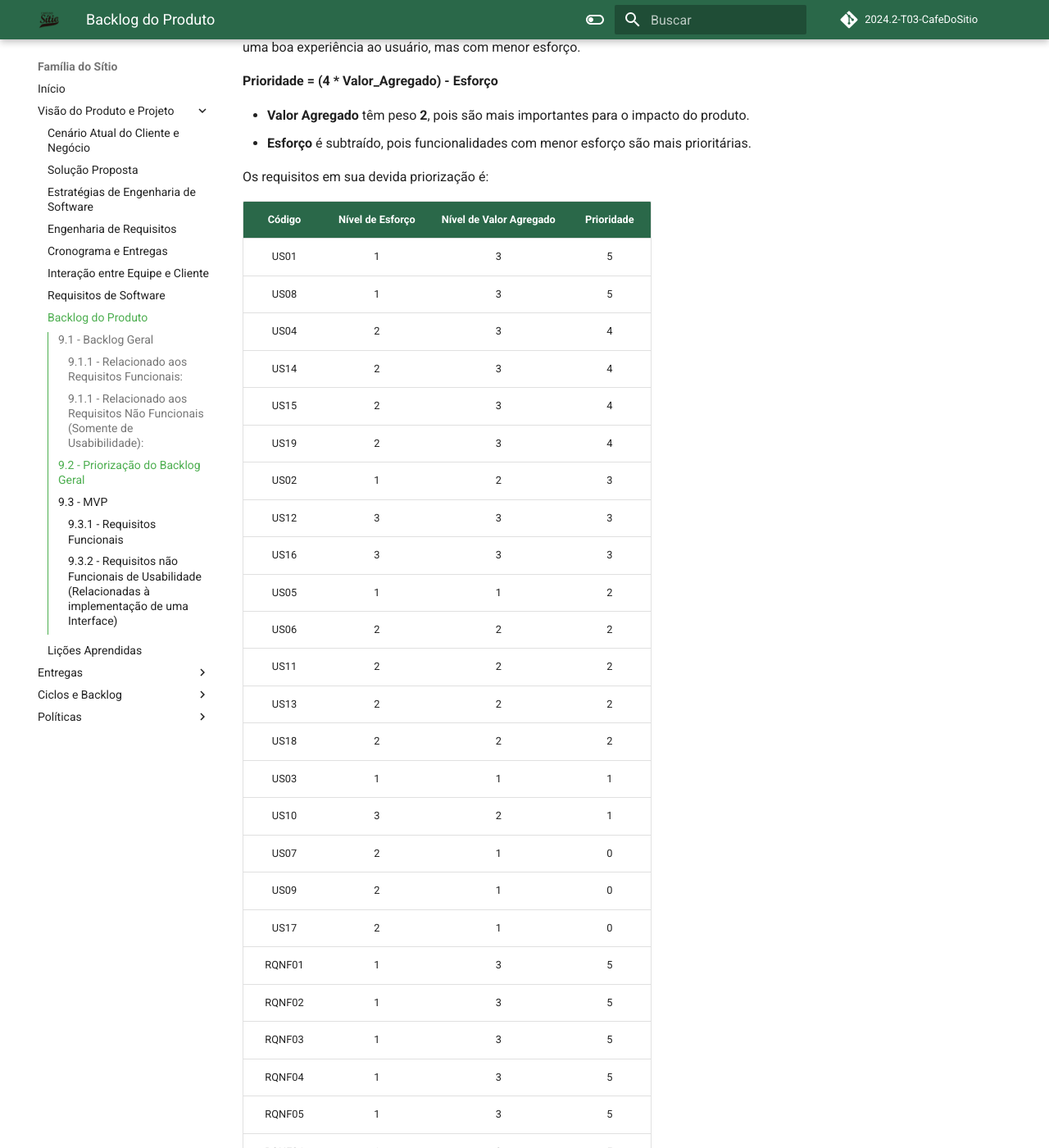
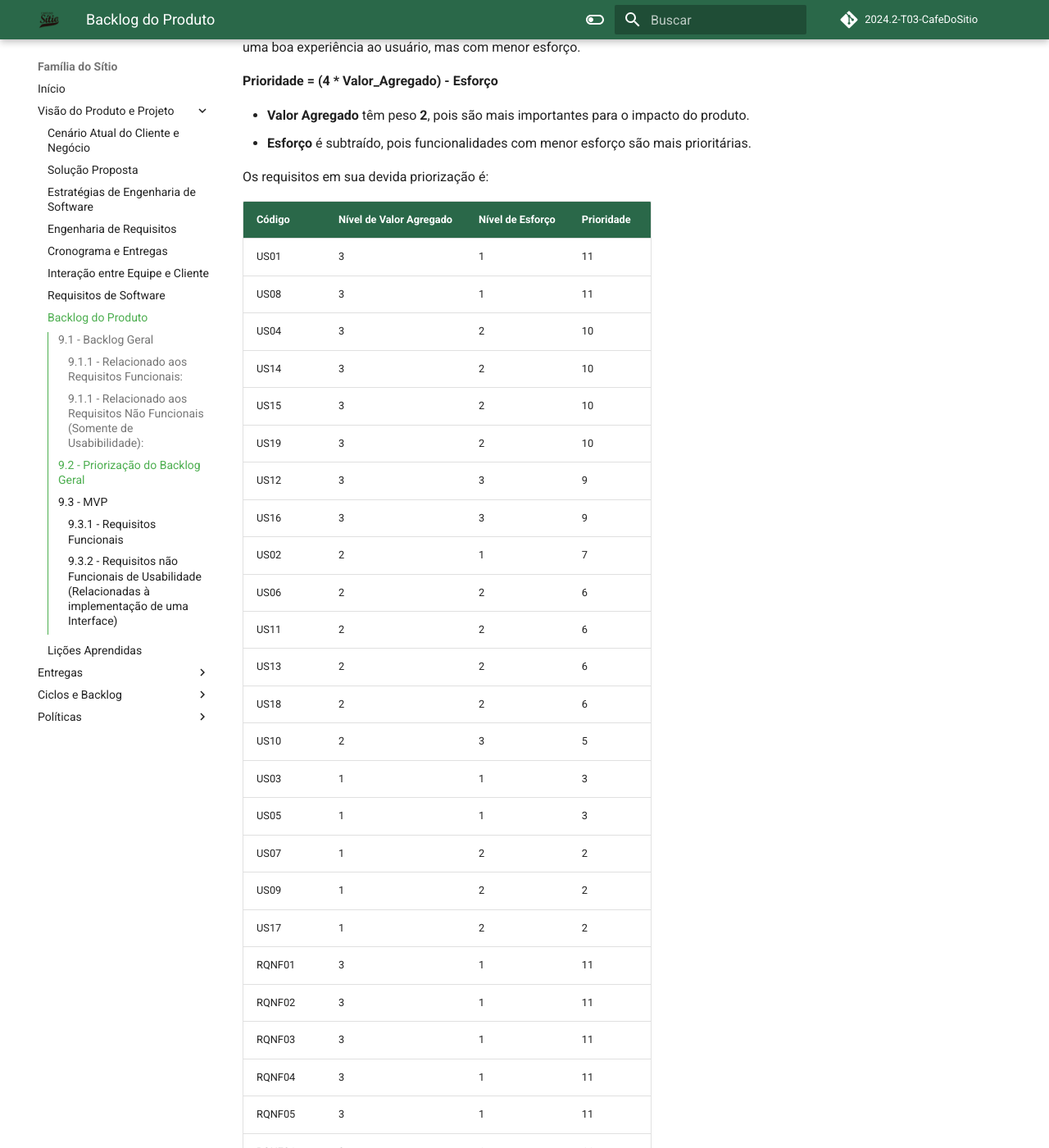
Before and after one commit to mdsreq-fga-unb/2024.2-T03-CafeDoSitio, an MkDocs documentation site: the page built from docs/sections/2-docPage/9-backlogDeProduto.md, in a window 1280 px wide and 1400 px high, scrolled down 3027 px. Shown: the whole window at 82% size. Built offline with MkDocs 1.6.1 and Material for MkDocs 9.7.7, drawn with Linux system fonts in a browser that asks for light colours; comment, search, counter and statistics services are not loaded.

Commit message:
docs: corrigindo tabela duplicada

```diff
--- a/docs/sections/2-docPage/9-backlogDeProduto.md
+++ b/docs/sections/2-docPage/9-backlogDeProduto.md
@@ -69,35 +69,6 @@ Para calcular a **prioridade** das funcionalidades com base nos três níveis de
 - **Esforço** é subtraído, pois funcionalidades com menor esforço são mais prioritárias.
 
 Os requisitos em sua devida priorização é:
-
-
-Código   | Nível de Esforço       | Nível de Valor Agregado             | Prioridade
-:------: | :--------------------: | :---------------------------------: | :----------:
-US01     | 1                      | 3                                   | 5
-US08     | 1                      | 3                             | 5
-US04     | 2                      | 3                             | 4
-US14     | 2                      | 3                             | 4
-US15     | 2                      | 3                             | 4
-US19     | 2                      | 3                             | 4
-US02     | 1                      | 2                             | 3
-US12     | 3                      | 3                             | 3
-US16     | 3                      | 3                             | 3
-US05     | 1                      | 1                             | 2
-US06     | 2                      | 2                             | 2
-US11     | 2                      | 2                             | 2
-US13     | 2                      | 2                             | 2
-US18     | 2                      | 2                             | 2
-US03     | 1                      | 1                             | 1
-US10     | 3                      | 2                             | 1
-US07     | 2                      | 1                             | 0
-US09     | 2                      | 1                             | 0
-US17     | 2                      | 1                             | 0
-RQNF01   | 1                      | 3                             | 5
-RQNF02   | 1                      | 3                             | 5
-RQNF03   | 1                      | 3                             | 5
-RQNF04   | 1                      | 3                             | 5
-RQNF05   | 1                      | 3                             | 5
-RQNF06   | 1                      | 3                             | 5
 
 Código | Nível de Valor Agregado | Nível de Esforço | Prioridade
 ------ | ----------------------- | ---------------- | ----------
```
